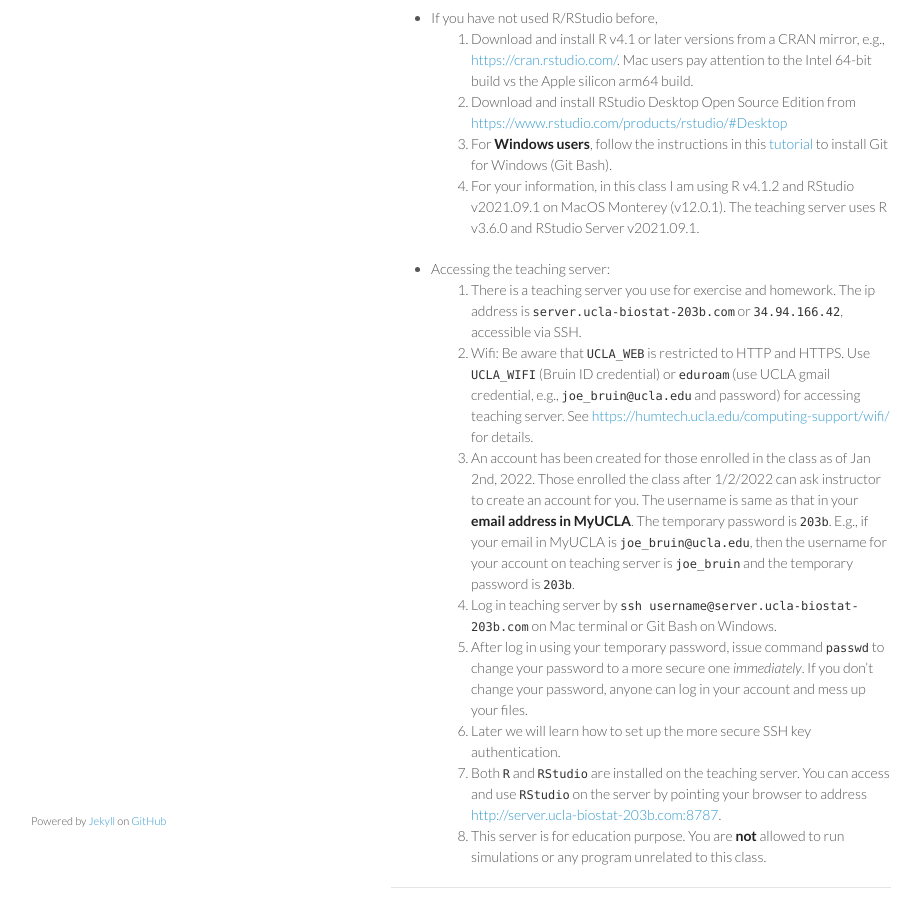
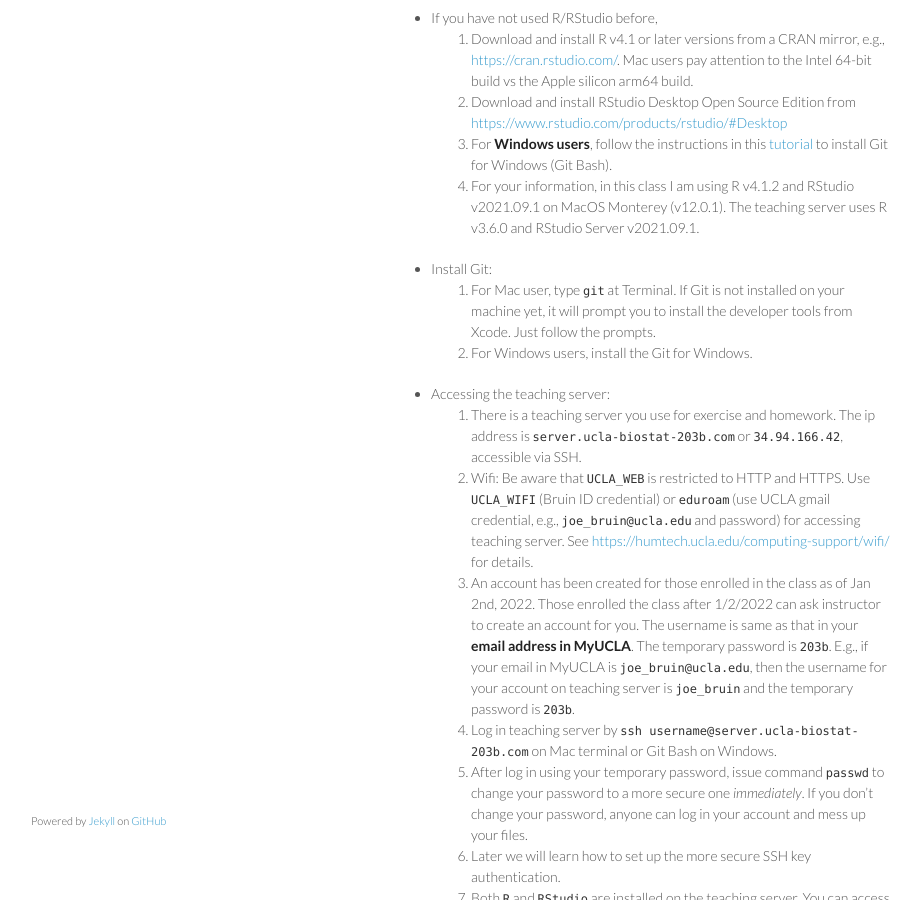
Before and after one commit to ucla-biostat-203b/2022winter, a Jekyll site: the page built from _posts/2022-01-04-week1-day1.md, in a window 1280 px wide and 900 px high, scrolled down 1370 px. Shown: the whole window, without its empty margins (179-1100 px from the left). Built offline with Jekyll 4.4.1, drawn with Linux system fonts in a browser that asks for light colours; comment, search, counter and statistics services are not loaded.

Commit message:
instructions for installing git

```diff
--- a/_posts/2022-01-04-week1-day1.md
+++ b/_posts/2022-01-04-week1-day1.md
@@ -68,6 +68,10 @@ Find your local number: https://ucla.zoom.us/u/abSmuLdzow
   0. For **Windows users**, follow the instructions in this [tutorial](https://ucla-biostat-203b.github.io/2022winter/labs/lab01/lab01_windows.html) to install Git for Windows (Git Bash).
   0. For your information, in this class I am using R v4.1.2 and RStudio v2021.09.1 on MacOS Monterey (v12.0.1). The teaching server uses R v3.6.0 and RStudio Server v2021.09.1.
 
+* Install Git:
+  0. For Mac user, type `git` at Terminal. If Git is not installed on your machine yet, it will prompt you to install the developer tools from Xcode. Just follow the prompts.
+  0. For Windows users, install the Git for Windows.
+
 * Accessing the teaching server:
   0. There is a teaching server you use for exercise and homework. The ip address is `server.ucla-biostat-203b.com` or `34.94.166.42`, accessible via SSH.
   0. Wifi: Be aware that `UCLA_WEB` is restricted to HTTP and HTTPS. Use `UCLA_WIFI` (Bruin ID credential) or `eduroam` (use UCLA gmail credential, e.g., `joe_bruin@ucla.edu` and password) for accessing teaching server. See <https://humtech.ucla.edu/computing-support/wifi/> for details.
```
